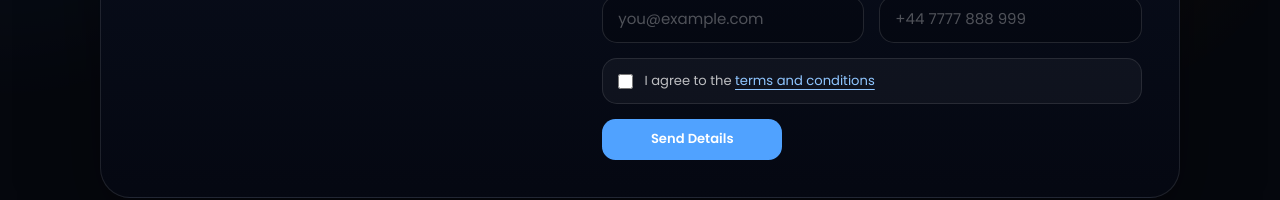
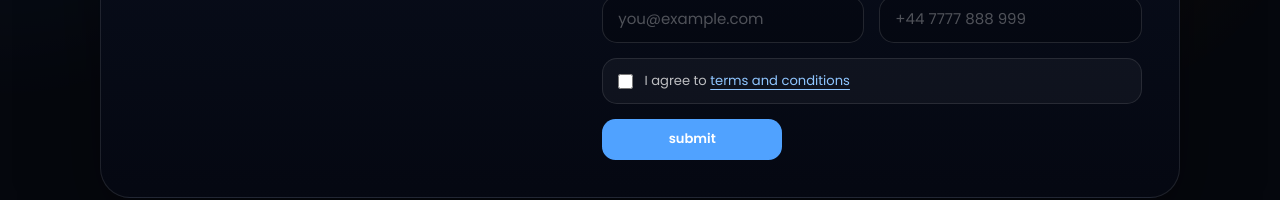
Before and after one commit to ZKai4planning/landingpageforevent, a Next.js app: page / in a window 1280 px wide. Shown: the part 4609-4809 px from the top of the page. Built offline with nearby package versions, Linux system fonts and the light colour scheme.

Commit message:
fix: update consent text and button label in LeadCaptureForm component

```diff
--- a/src/components/lead-capture-form.tsx
+++ b/src/components/lead-capture-form.tsx
@@ -176,7 +176,7 @@ export const LeadCaptureForm = () => {
                 className="mt-1 h-4 w-4 rounded border-white/20 bg-black/20 accent-blue-400"
               />
               <span className="text-sm leading-relaxed text-white/72">
-                I agree to the{" "}
+                I agree to {" "}
                 <Link
                   href="/terms"
                   target="_blank"
@@ -205,7 +205,7 @@ export const LeadCaptureForm = () => {
               className="btn-1 relative inline-flex min-w-[12rem] items-center justify-center overflow-hidden rounded-[0.9rem] px-6 py-3 text-sm font-semibold disabled:cursor-not-allowed disabled:opacity-70"
             >
               <span className="relative z-10">
-                {isSubmitting ? "Submitting..." : "Send Details"}
+                {isSubmitting ? "Submitting..." : "submit"}
               </span>
             </button>
           </form>
```
